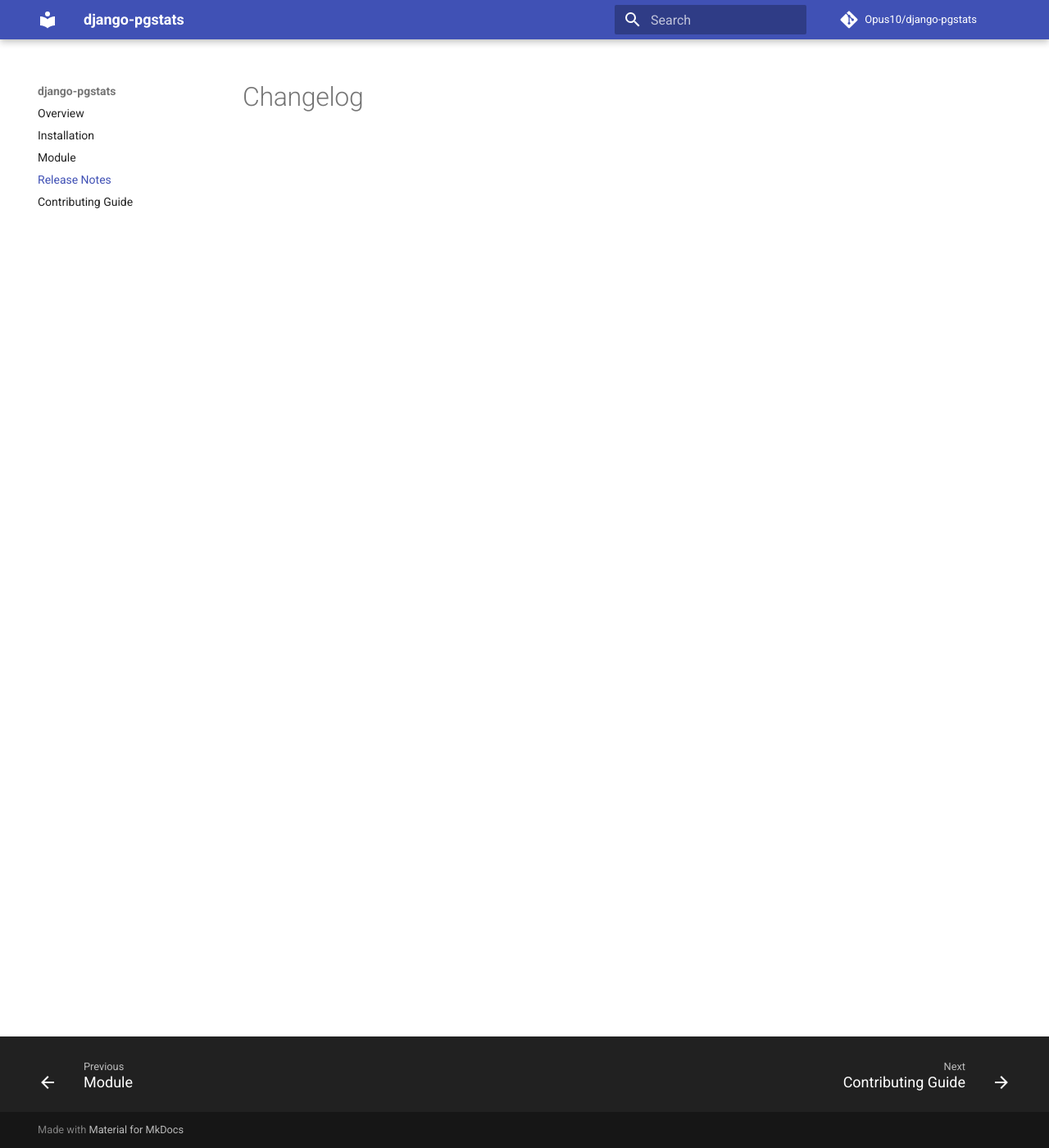
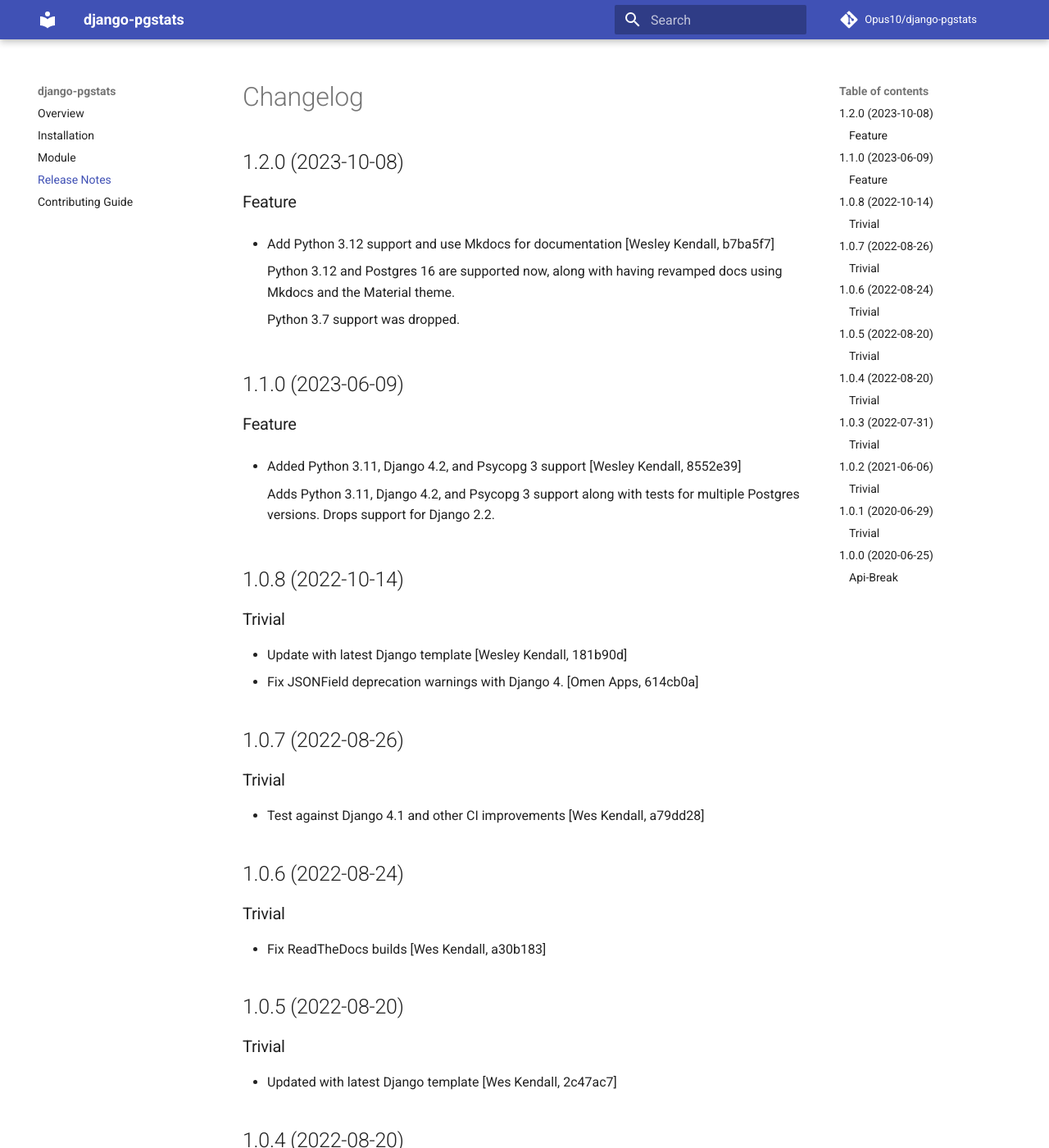
Before and after one commit to Opus10/django-pgstats, an MkDocs documentation site: the page built from docs/release_notes.md, in a window 1280 px wide and 1400 px high. Shown: the whole window at 82% size. Built offline with MkDocs 1.6.1 and Material for MkDocs 9.7.7, drawn with Linux system fonts in a browser that asks for light colours; comment, search, counter and statistics services are not loaded; some of the changed text lies outside the part shown.

Commit message:
Release version 1.2.0 [skip ci]
Type: trivial

```diff
--- a/docs/release_notes.md
+++ b/docs/release_notes.md
@@ -1 +1,78 @@
 # Changelog
+
+## 1.2.0 (2023-10-08)
+
+### Feature
+
+  - Add Python 3.12 support and use Mkdocs for documentation [Wesley Kendall, b7ba5f7]
+
+    Python 3.12 and Postgres 16 are supported now, along with having revamped docs using Mkdocs and the Material theme.
+
+    Python 3.7 support was dropped.
+
+## 1.1.0 (2023-06-09)
+
+### Feature
+
+  - Added Python 3.11, Django 4.2, and Psycopg 3 support [Wesley Kendall, 8552e39]
+
+    Adds Python 3.11, Django 4.2, and Psycopg 3 support along with tests for multiple Postgres versions. Drops support for Django 2.2.
+
+## 1.0.8 (2022-10-14)
+
+### Trivial
+
+  - Update with latest Django template [Wesley Kendall, 181b90d]
+  - Fix JSONField deprecation warnings with Django 4. [Omen Apps, 614cb0a]
+
+## 1.0.7 (2022-08-26)
+
+### Trivial
+
+  - Test against Django 4.1 and other CI improvements [Wes Kendall, a79dd28]
+
+## 1.0.6 (2022-08-24)
+
+### Trivial
+
+  - Fix ReadTheDocs builds [Wes Kendall, a30b183]
+
+## 1.0.5 (2022-08-20)
+
+### Trivial
+
+  - Updated with latest Django template [Wes Kendall, 2c47ac7]
+
+## 1.0.4 (2022-08-20)
+
+### Trivial
+
+  - Fix release note rendering and code formatting changes [Wes Kendall, 08f2691]
+
+## 1.0.3 (2022-07-31)
+
+### Trivial
+
+  - Updated with latest Django template, fixing doc builds [Wes Kendall, ef15173]
+
+## 1.0.2 (2021-06-06)
+
+### Trivial
+
+  - Updated with the latest Django template [Wes Kendall, 7000d5d]
+
+## 1.0.1 (2020-06-29)
+
+### Trivial
+
+  - Added more information to the README [Wes Kendall, acee174]
+
+## 1.0.0 (2020-06-25)
+
+### Api-Break
+
+  - Initial release of django-pgstats [Wes Kendall, 7933b73]
+
+    Version one of django-pgstats provides models for tracking table and index
+    stats. Along with that, it provides management commands to sync these
+    stats.
--- a/pyproject.toml
+++ b/pyproject.toml
@@ -29,7 +29,7 @@
 exclude = [
   "*/tests/"
 ]
-version = "1.1.0"
+version = "1.2.0"
 description = "Commands and models for tracking internal postgres stats."
 authors = ["Wes Kendall", "Tómas Árni Jónasson"]
 classifiers = [
```
Also changed, not shown: CHANGELOG.md (+32 -1 lines), docs/requirements.txt (+84 -95 lines).
